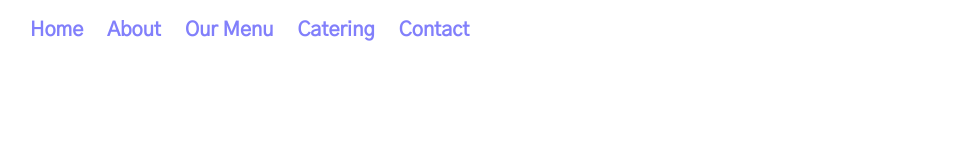
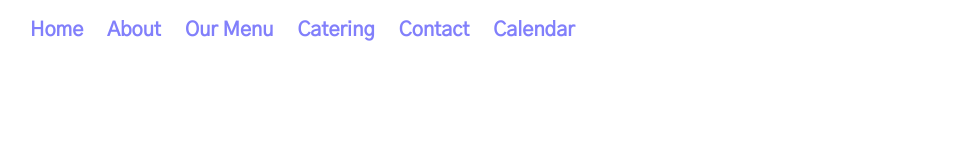
Before and after one commit to joeybiotti/pixies_food_website, a Next.js app: page / in a window 1280 px wide. Shown: the top 154 px of the page, without its empty margins (2-956 px from the left). Built offline with nearby package versions, Linux system fonts and the light colour scheme; what tailwindcss-filters would draw is missing.

Commit message:
Add Calendar option to Navbar and integrate Calendar component in Home

```diff
--- a/src/app/components/Navbar.js
+++ b/src/app/components/Navbar.js
@@ -54,6 +54,7 @@ const Navbar = ({ toggleContent }) => {
     { label: 'Our Menu', value: 'menu' },
     { label: 'Catering', value: 'catering' },
     { label: 'Contact', value: 'contact' },
+    { label: 'Calendar', value: 'calendar' },
   ];
 
   const buttonStyle = 'font-semibold text-primaryText hover:text-secondaryText pl-2 focus:outline-none';
--- a/src/app/page.js
+++ b/src/app/page.js
@@ -8,10 +8,12 @@ import About from './components/About';
 import Contact from './components/Contact';
 import Menu from './components/Menu';
 import Catering from './components/Catering';
+import Calendar from 'react-calendar';
 import Footer from './components/Footer';
 import { Analytics } from '@vercel/analytics/react';
 import { SpeedInsights } from '@vercel/speed-insights/next';
 import { AnimatePresence, motion } from 'framer-motion';
+import { CALENDAR_TYPES } from 'react-calendar/dist/shared/const';
 
 // Constants for content types
 const CONTENTS = {
@@ -20,6 +22,7 @@ const CONTENTS = {
   CONTACT: 'contact',
   MENU: 'menu',
   CATERING: 'catering',
+  CALENDAR: 'calendar',
 };
 
 export default function Home() {
@@ -39,6 +42,8 @@ export default function Home() {
         return <Contact />;
       case CONTENTS.MENU:
         return <Menu />;
+      case CONTENTS.CALENDAR:
+        return <Calendar/>
       case CONTENTS.CATERING:
         return <Catering />;
       default:
```
